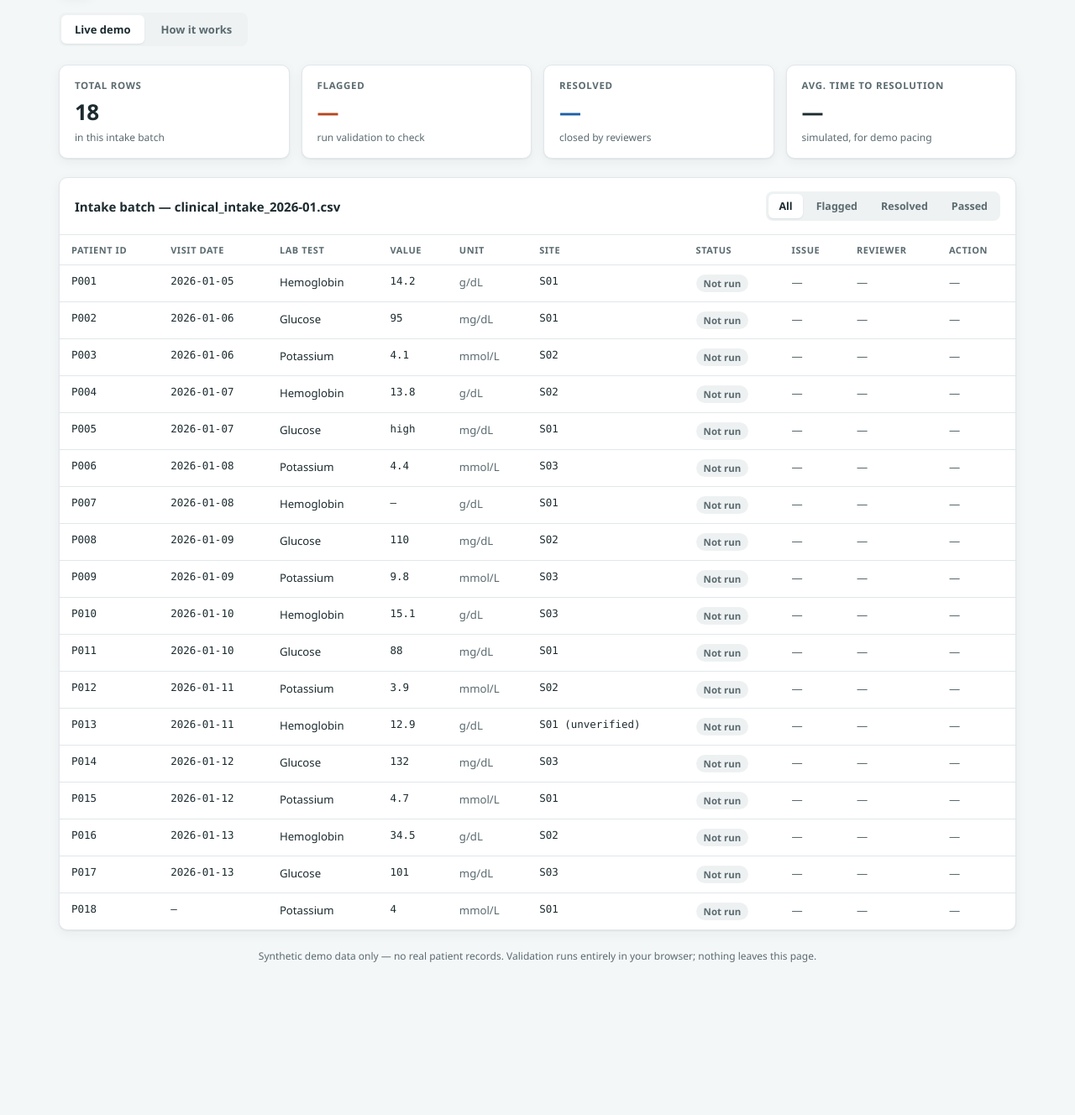
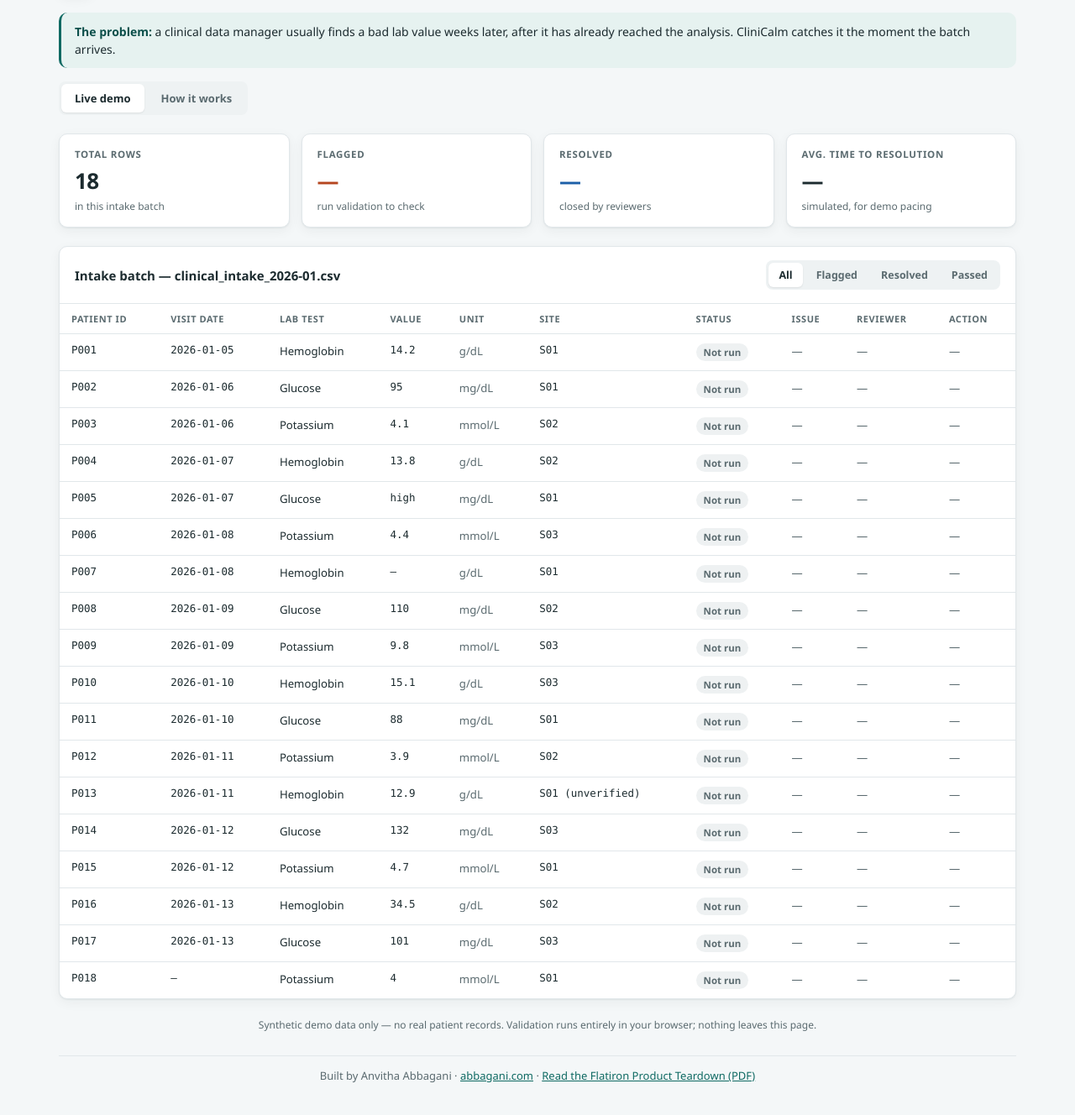
Before and after one commit to aabbagani/clinicalm, a plain HTML site: page index.html in a window 1280 px wide. Shown: the part 76-1404 px from the top of the page at 84% size. Before the commit the page ends 1283 px from the top, so only its background shows below. Drawn offline with Linux system fonts and the light colour scheme.

Commit message:
Add problem statement, teardown origin note, and byline

```diff
--- a/index.html
+++ b/index.html
@@ -473,6 +473,15 @@
   .step-card h4 { margin: 0 0 4px; font-size: 13.5px; }
   .step-card p { margin: 0; font-size: 12.5px; color: var(--text-muted); line-height: 1.5; }
 
+  .problem {
+    margin: 0 0 16px; padding: 12px 16px;
+    background: var(--brand-tint); border-left: 3px solid var(--brand); border-radius: var(--radius);
+    font-size: 14px; color: var(--text); line-height: 1.5;
+  }
+  .problem strong { color: var(--brand-dark); }
+  .byline { font-size: 13px; color: var(--text-muted); margin: 28px 0 0; padding: 14px 0 28px; border-top: 1px solid var(--border); text-align: center; }
+  .byline a { color: var(--brand); }
+
   .disclaimer-note {
     display: flex; justify-content: space-between; align-items: flex-start; gap: 14px;
     background: var(--neutral-bg); border-radius: var(--radius);
@@ -561,6 +570,8 @@
       </div>
     </header>
 
+    <p class="problem"><strong>The problem:</strong> a clinical data manager usually finds a bad lab value weeks later, after it has already reached the analysis. CliniCalm catches it the moment the batch arrives.</p>
+
     <nav class="view-switch" id="viewSwitch">
       <button class="active" data-view="demo">Live demo</button>
       <button data-view="how">How it works</button>
@@ -642,9 +653,11 @@
       </div>
 
       <div class="disclaimer-note" id="disclaimerNote">
-        <p><strong>Case study note:</strong> CliniCalm is an independent product concept and prototype, built strictly with synthetic clinical data for demonstration purposes. It is not an official Flatiron Health product.</p>
+        <p><strong>Where this came from:</strong> CliniCalm is the product I designed after a teardown of Flatiron Health's real-world data platform. It is an independent concept built with synthetic data, not an official Flatiron product.</p>
       </div>
     </section>
+
+    <p class="byline">Built by Anvitha Abbagani · <a href="https://abbagani.com" target="_blank" rel="noopener">abbagani.com</a> · <a href="https://abbagani.com/assets/projects/clinicalm-prd-v2.pdf" target="_blank" rel="noopener">Read the Flatiron Product Teardown (PDF)</a></p>
   </div>
 
   <div class="modal-overlay" id="findingModal" hidden>
```
Also changed, not shown: 1 other file.
